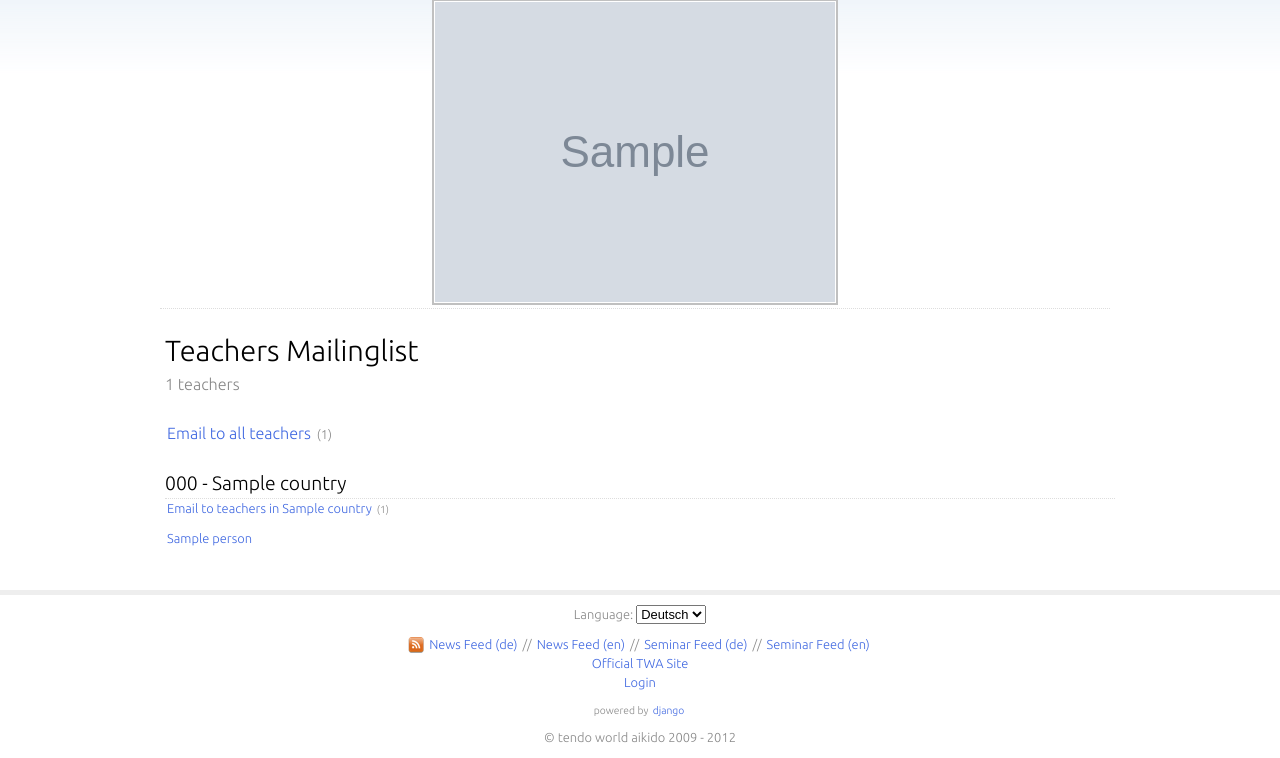
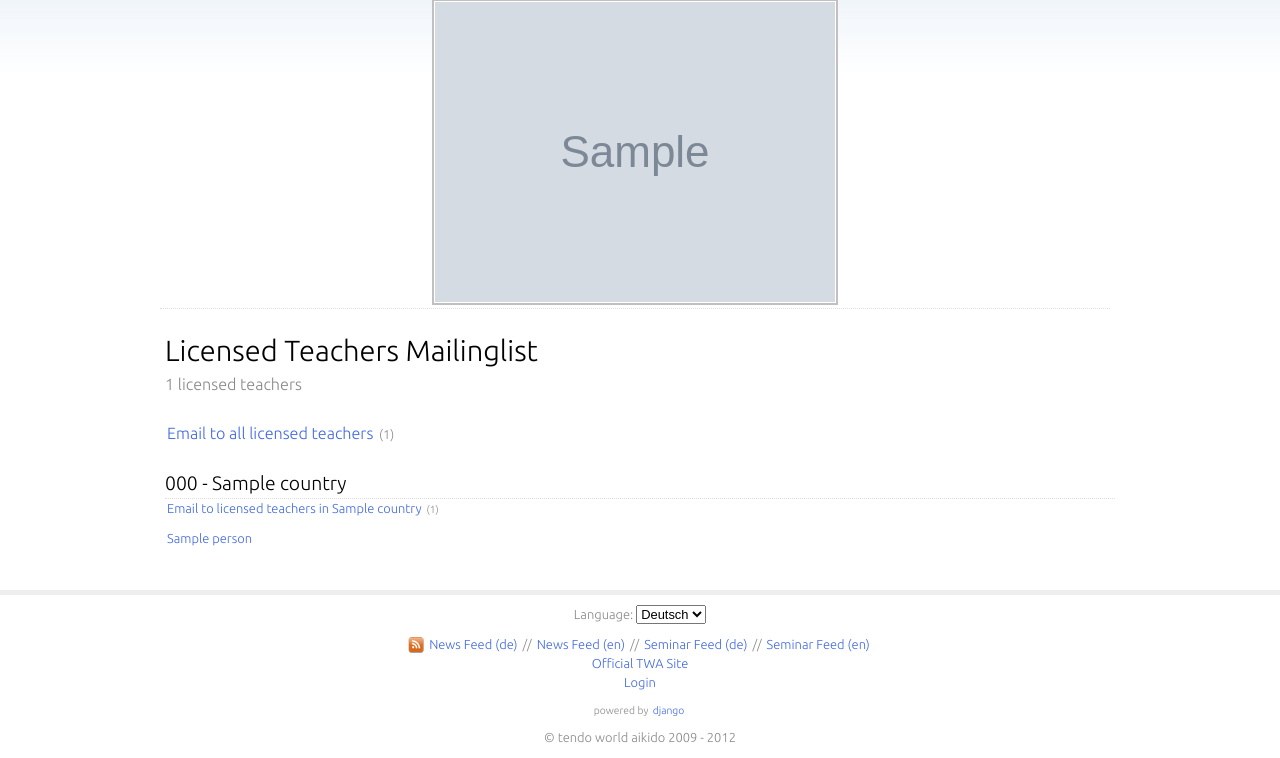
Before and after one commit to marcusti/mti-twa, a Django app: template templates/2011/teachers-mailinglist.html in a window 1280 px wide. Shown: the part 149-907 px from the top of the page. Run offline with Django 3.2, Linux system fonts and the light colour scheme; the template is opened without the code that fills it: most values are stand-ins (such as "Sample title", 1, 10 or a date in 2020); grey boxes marked "Sample" are stand-in pictures; data that the repository does not hold is empty; some libraries are stand-ins or nearby versions.

Commit message:
licensed teachers mailinglist

```diff
--- a/templates/2011/teachers-mailinglist.html
+++ b/templates/2011/teachers-mailinglist.html
@@ -4,16 +4,16 @@
 
 {% block content %}
 <div class="section-header">
-    {{ _('Teachers Mailinglist') }}
+    {{ _('Licensed Teachers Mailinglist') }}
 </div>
 
 <div class="section-meta">
-    {{ object_list|length }} {% trans 'teachers' %}
+    {{ object_list|length }} {% trans 'licensed teachers' %}
 </div>
 
 <div>
     <div>
-        <a href='mailto:{% for license in object_list %}{{ license.person.email }}{% if not forloop.last %}, {% endif %}{% endfor %}'>{% trans 'Email to all teachers' %}</a>
+        <a href='mailto:{% for license in object_list %}{{ license.person.email }}{% if not forloop.last %}, {% endif %}{% endfor %}'>{% trans 'Email to all licensed  teachers' %}</a>
         <span class="small news-meta">({{ object_list|length }})</span>
     </div>
 
@@ -27,7 +27,7 @@
         </div>
 
         <div class="news-meta">
-            <a href='mailto:{% for license in country.list %}{{ license.person.email }}{% if not forloop.last %}, {% endif %}{% endfor %}'>{% blocktrans with country=country.grouper.get_name%}Email to teachers in {{ country }}{% endblocktrans %}</a>
+            <a href='mailto:{% for license in country.list %}{{ license.person.email }}{% if not forloop.last %}, {% endif %}{% endfor %}'>{% blocktrans with country=country.grouper.get_name%}Email to licensed teachers in {{ country }}{% endblocktrans %}</a>
             <span class="small news-meta">({{ country.list|length }})</span>
         </div>
 
```
Also changed, not shown: locale/de/LC_MESSAGES/django.po, 1 other file.
